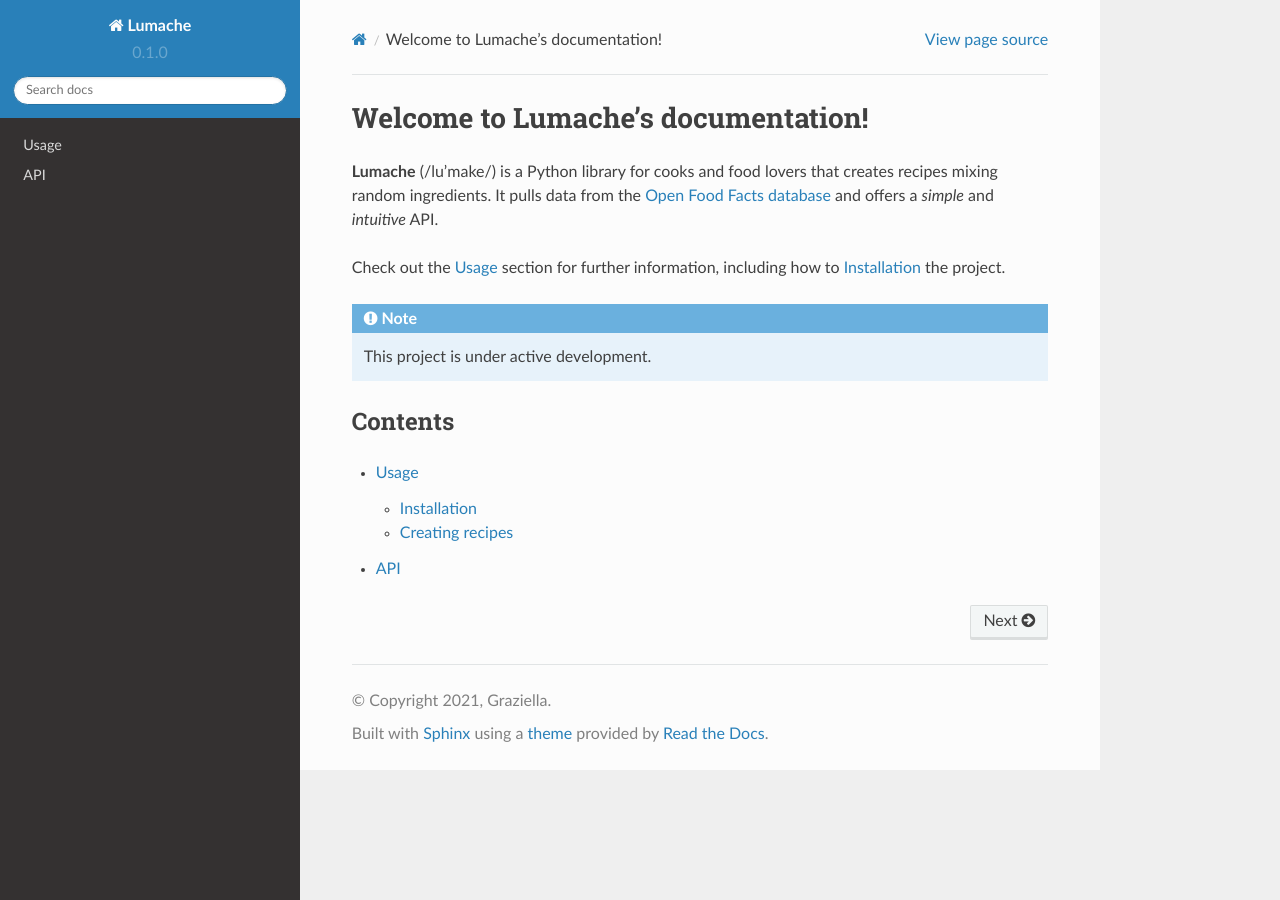
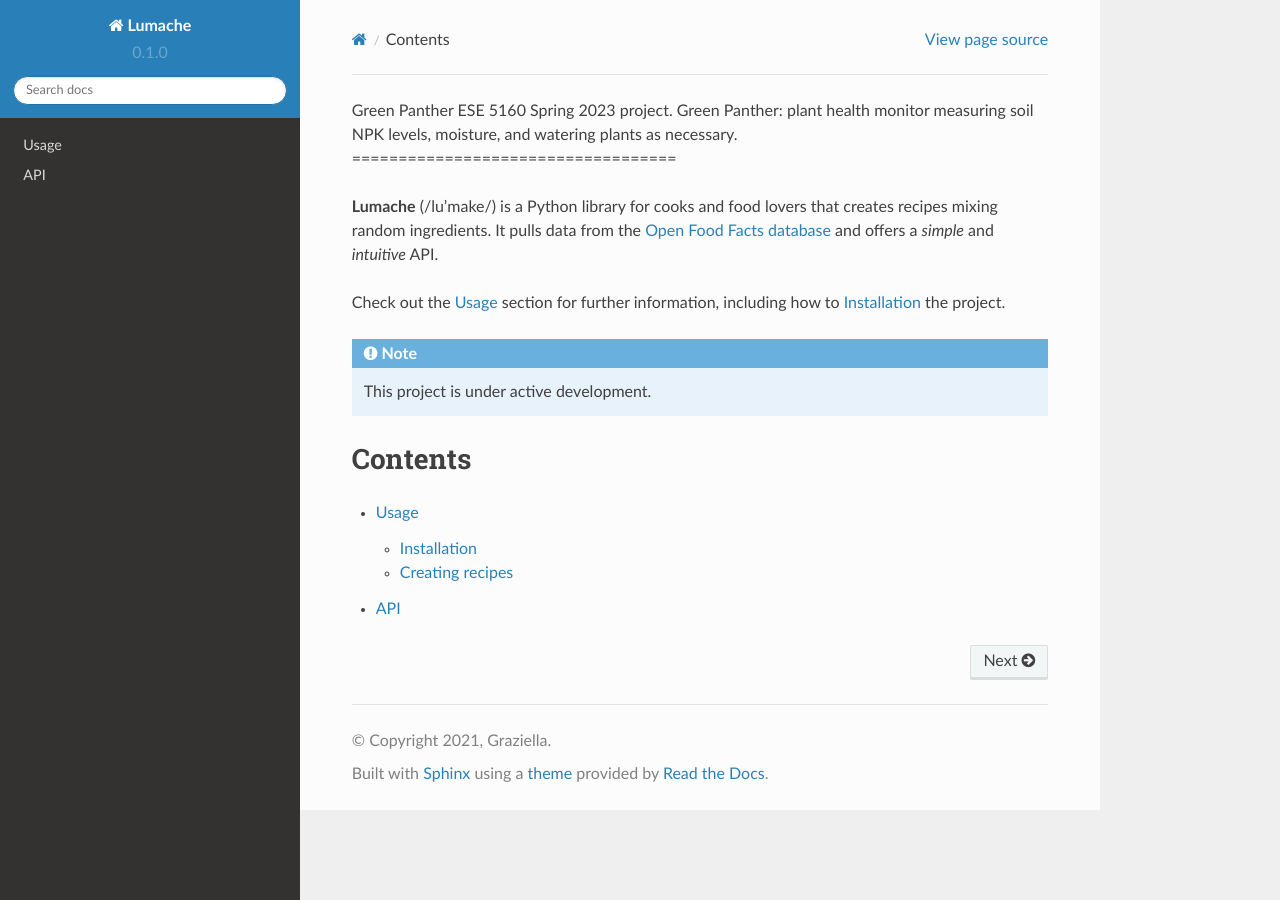
Before and after one commit to AkshayaBhati/GreenPanther, a Sphinx documentation site: the page built from docs/source/index.rst, in a window 1280 px wide. Built offline with Sphinx 7.4.7 and the Read the Docs theme 2.0.0, drawn with Linux system fonts in a browser that asks for light colours.

Commit message:
Update index.rst

```diff
--- a/docs/source/index.rst
+++ b/docs/source/index.rst
@@ -1,4 +1,5 @@
-Welcome to Lumache's documentation!
+Green Panther
+ESE 5160 Spring 2023 project. Green Panther: plant health monitor measuring soil NPK levels, moisture, and watering plants as necessary.
 ===================================
 
 **Lumache** (/lu'make/) is a Python library for cooks and food lovers
```
